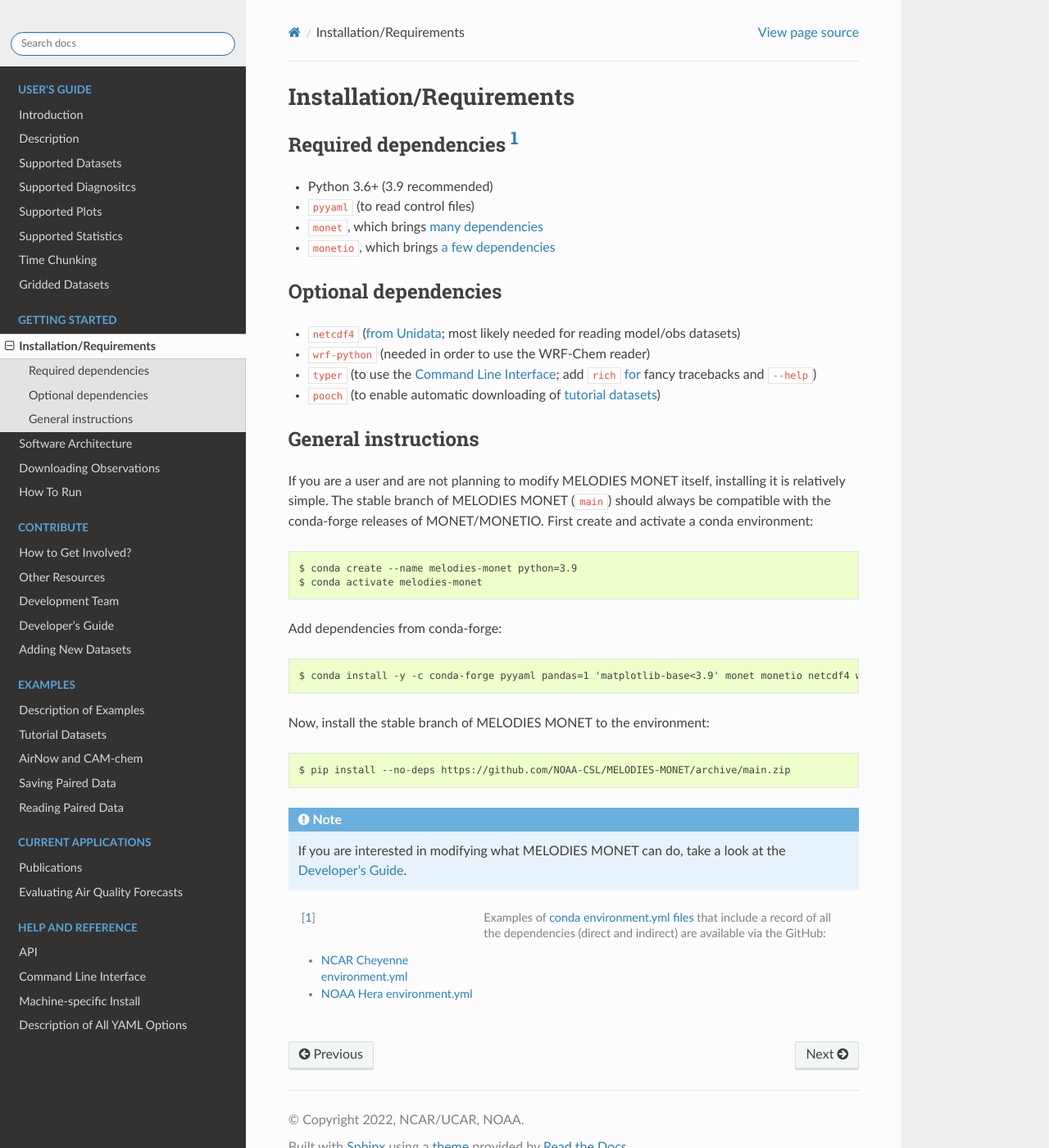
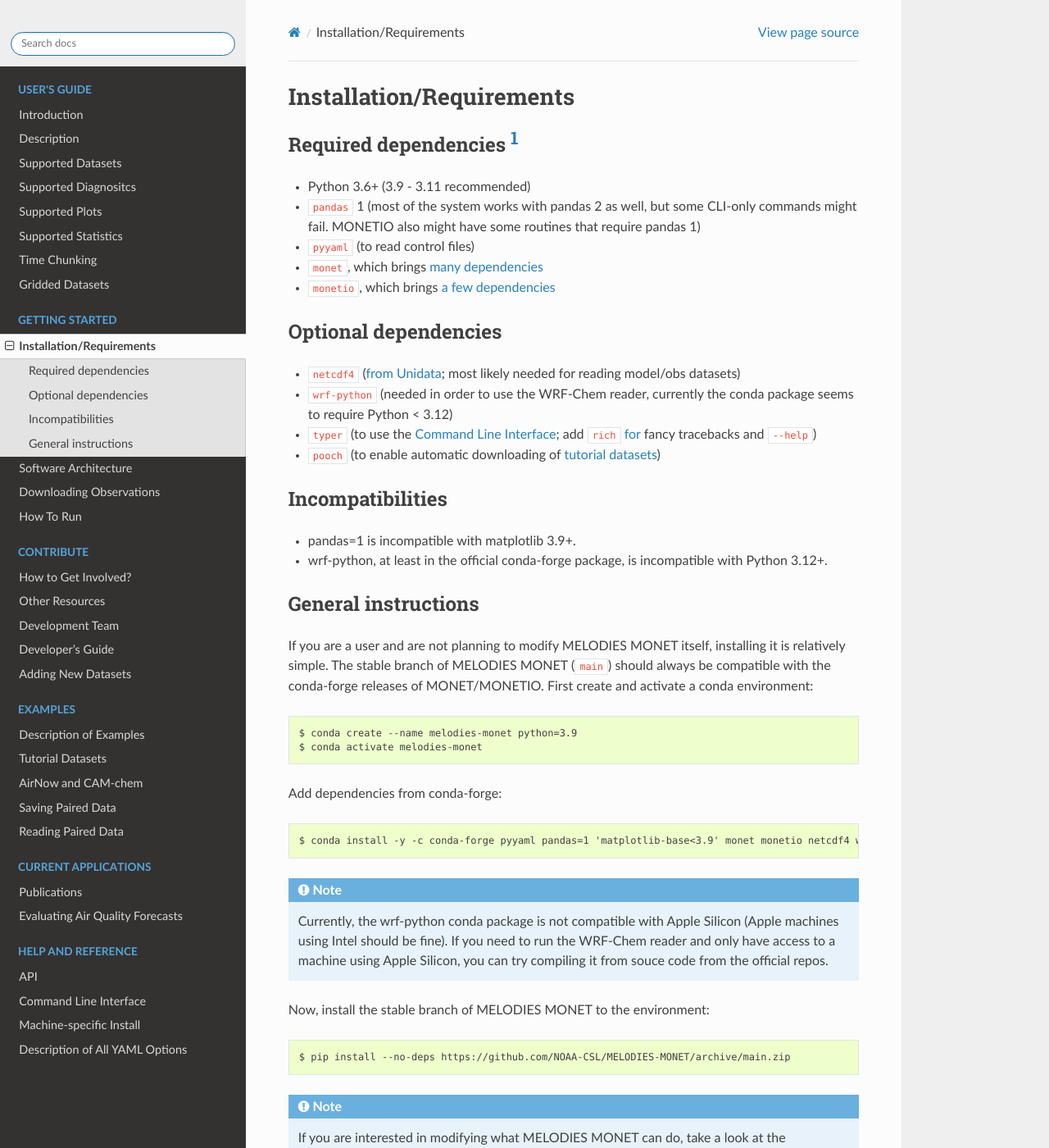
Before and after one commit to NOAA-CSL/MELODIES-MONET, a Sphinx documentation site: the page built from docs/getting_started/installation.rst, in a window 1280 px wide and 1400 px high. Shown: the whole window at 82% size. Built offline with Sphinx 7.4.7 and the Read the Docs theme 2.0.0, drawn with Linux system fonts in a browser that asks for light colours; pages that are not in the unit, such as notebooks, are missing from menus.

Commit message:
Update installation instructions:
	-Include more detailed package versions.
	-Add section: "Incompatibilities".wq

```diff
--- a/docs/getting_started/installation.rst
+++ b/docs/getting_started/installation.rst
@@ -4,7 +4,8 @@
 Required dependencies [#yaml]_
 ------------------------------
 
-- Python 3.6+ (3.9 recommended)
+- Python 3.6+ (3.9 - 3.11 recommended)
+- ``pandas`` 1 (most of the system works with pandas 2 as well, but some CLI-only commands might fail. MONETIO also might have some routines that require pandas 1)
 - ``pyyaml`` (to read control files)
 - ``monet``, which brings `many dependencies <https://monet-arl.readthedocs.io/en/stable/installing.html>`__
 - ``monetio``, which brings `a few dependencies <https://monetio.readthedocs.io/en/stable/installing.html>`__
@@ -13,10 +14,15 @@
 ---------------------
 
 - ``netcdf4`` (`from Unidata <https://unidata.github.io/netcdf4-python/>`__; most likely needed for reading model/obs datasets)
-- ``wrf-python`` (needed in order to use the WRF-Chem reader)
+- ``wrf-python`` (needed in order to use the WRF-Chem reader, currently the conda package seems to require Python < 3.12)
 - ``typer`` (to use the :doc:`/cli`;
   add ``rich`` `for <https://typer.tiangolo.com/release-notes/#060>`__ fancy tracebacks and ``--help``)
 - ``pooch`` (to enable automatic downloading of :doc:`tutorial datasets </examples/tutorial-data>`)
+
+Incompatibilities
+-----------------
+- pandas=1 is incompatible with matplotlib 3.9+.
+- wrf-python, at least in the official conda-forge package, is incompatible with Python 3.12+.
 
 .. _user-install-instructions:
 
@@ -36,6 +42,9 @@
 
     $ conda install -y -c conda-forge pyyaml pandas=1 'matplotlib-base<3.9' monet monetio netcdf4 wrf-python typer rich pooch
 
+.. note::
+   Currently, the wrf-python conda package is not compatible with Apple Silicon (Apple machines using Intel should be fine). If you need to run the WRF-Chem reader and only have access to a machine using Apple Silicon, you can try compiling it from souce code from the official repos.
+
 Now, install the stable branch of MELODIES MONET to the environment::
 
     $ pip install --no-deps https://github.com/NOAA-CSL/MELODIES-MONET/archive/main.zip
```
